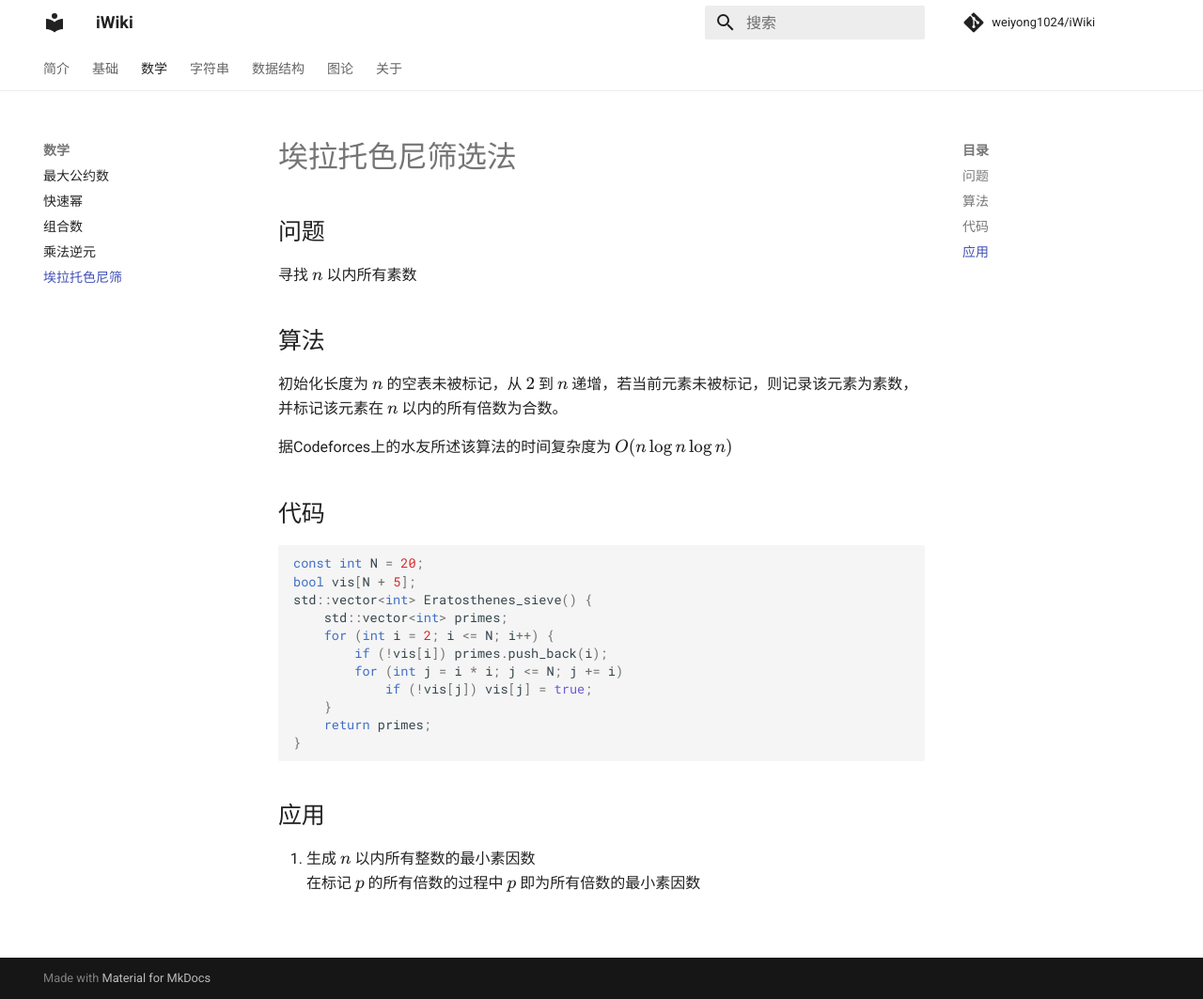
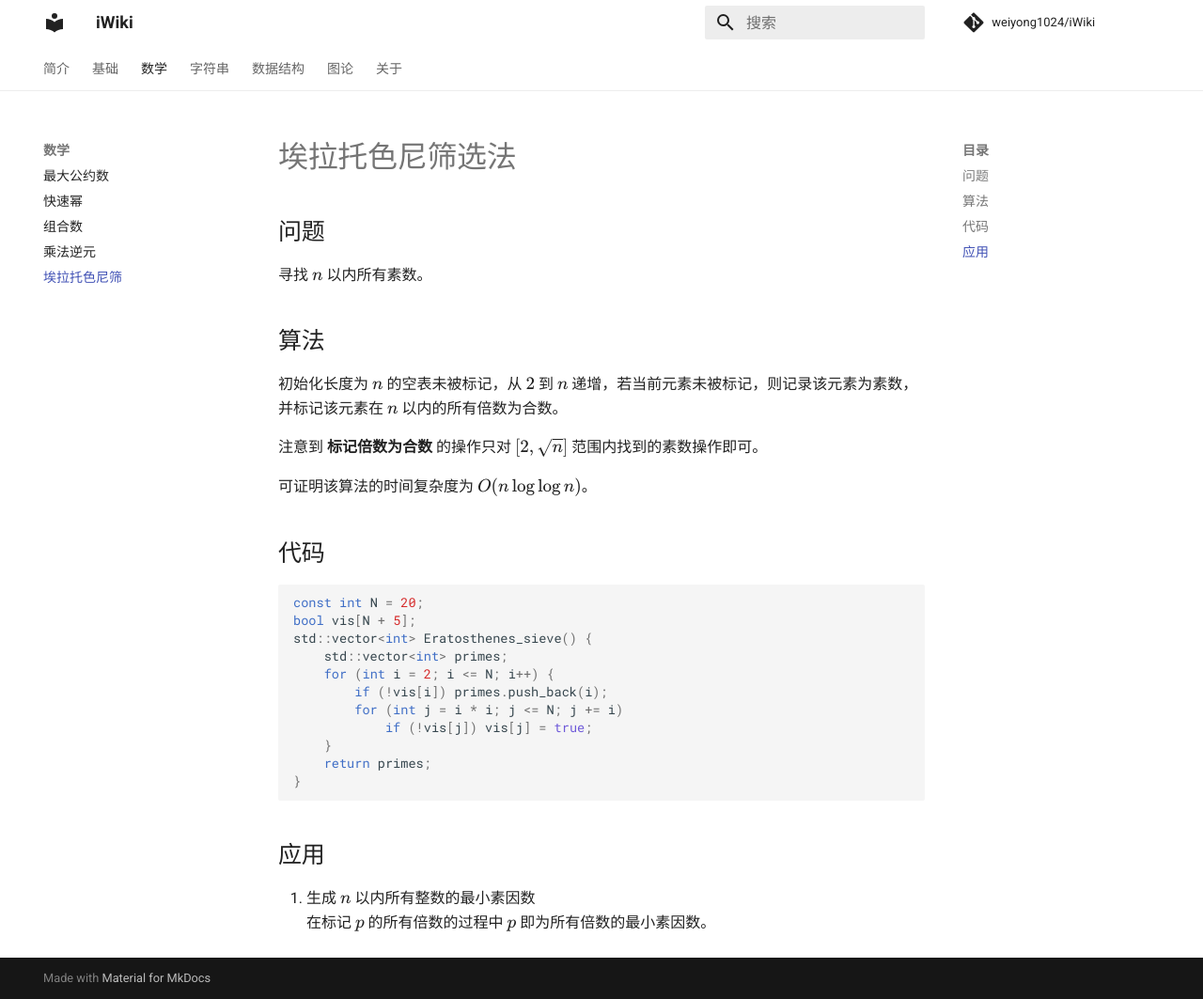
Before and after one commit to weiyong1024/iWiki, an MkDocs documentation site: the page built from docs/math/eratosthenes.md, in a window 1280 px wide and 1063 px high. Shown: the whole window at 94% size. Built offline with MkDocs 1.6.1 and Material for MkDocs 9.7.7, drawn with Linux system fonts in a browser that asks for light colours; formulas are drawn with MathJax 3; comment, search, counter and statistics services are not loaded.

Commit message:
Update eratosthenes

```diff
--- a/docs/math/eratosthenes.md
+++ b/docs/math/eratosthenes.md
@@ -1,13 +1,15 @@
 # 埃拉托色尼筛选法
 
 ## 问题
-寻找 $n$ 以内所有素数
+寻找 $n$ 以内所有素数。
 
 
 ## 算法
 初始化长度为 $n$ 的空表未被标记，从 $2$ 到 $n$ 递增，若当前元素未被标记，则记录该元素为素数，并标记该元素在 $n$ 以内的所有倍数为合数。
 
-据Codeforces上的水友所述该算法的时间复杂度为 $O(n\log n \log n)$
+注意到 **标记倍数为合数** 的操作只对 $[2, \sqrt{n}]$ 范围内找到的素数操作即可。
+
+可证明该算法的时间复杂度为 $O(n\log \log n)$。
 
 
 ## 代码
@@ -28,4 +30,4 @@ std::vector<int> Eratosthenes_sieve() {
 
 ## 应用
 1. 生成 $n$ 以内所有整数的最小素因数
-在标记 $p$ 的所有倍数的过程中 $p$ 即为所有倍数的最小素因数
+在标记 $p$ 的所有倍数的过程中 $p$ 即为所有倍数的最小素因数。
```
